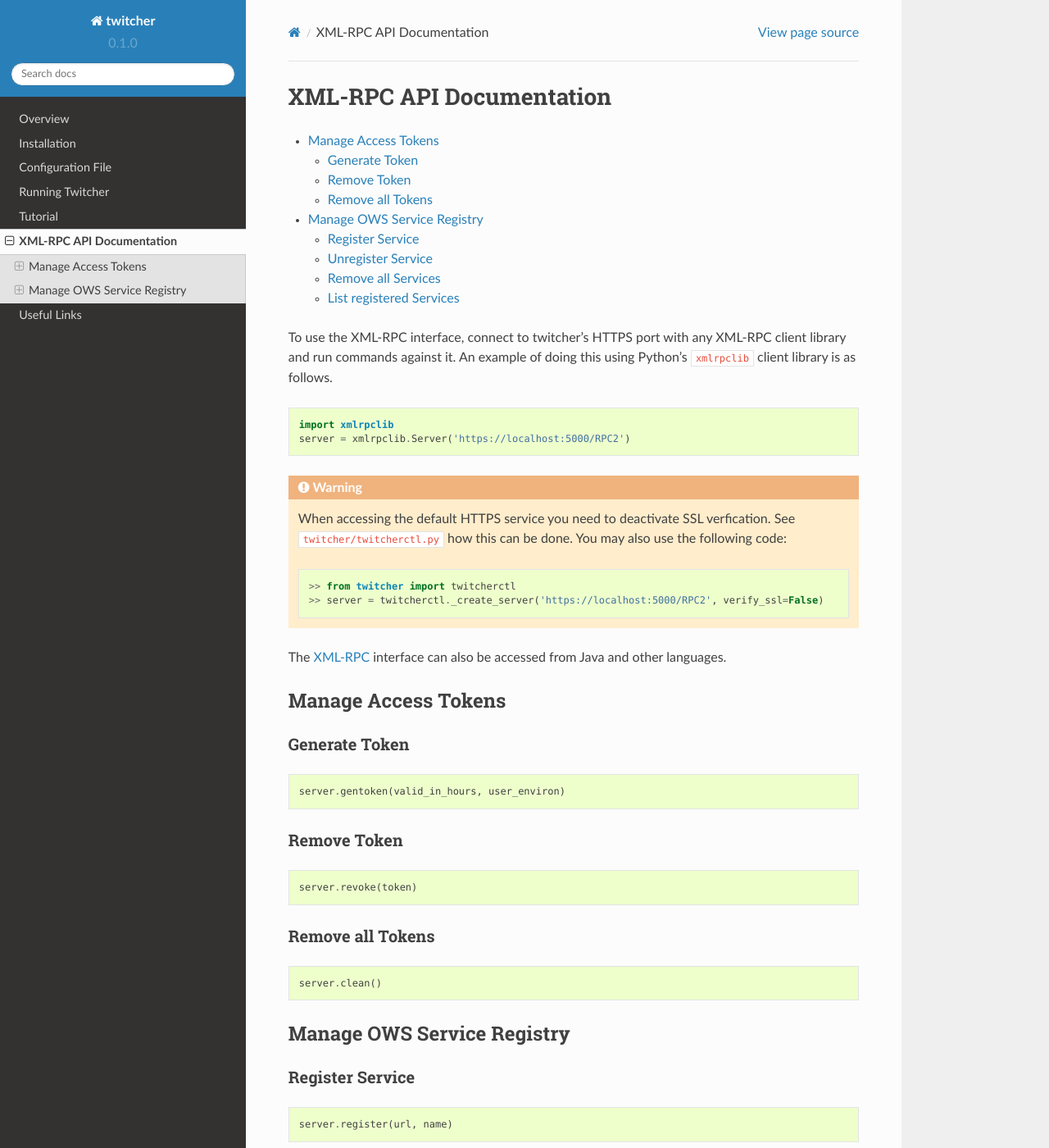
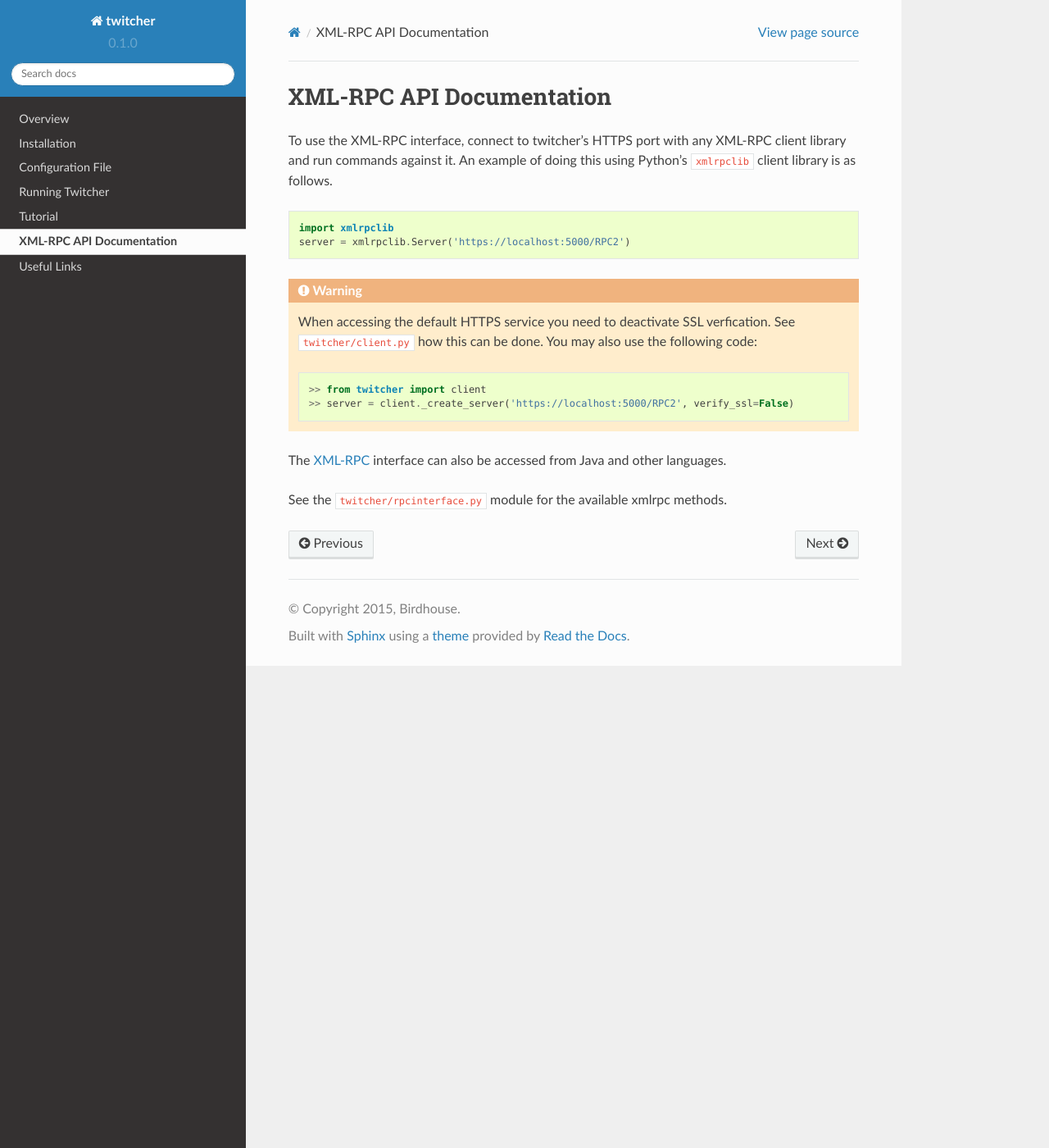
Before and after one commit to crim-ca/weaver, a Sphinx documentation site: the page built from docs/source/api.rst, in a window 1280 px wide and 1400 px high. Shown: the whole window at 82% size. Built offline with Sphinx 7.4.7 and the Read the Docs theme 2.0.0, drawn with Linux system fonts in a browser that asks for light colours; some of the changed text lies outside the part shown.

Commit message:
update api.rst

```diff
--- a/docs/source/api.rst
+++ b/docs/source/api.rst
@@ -18,68 +18,11 @@ To use the XML-RPC interface, connect to twitcher’s HTTPS port with any XML-RP
 
 .. warning::
 
-   When accessing the default HTTPS service you need to deactivate SSL verfication. See ``twitcher/twitcherctl.py`` how this can be done. You may also use the following code::
+   When accessing the default HTTPS service you need to deactivate SSL verfication. See ``twitcher/client.py`` how this can be done. You may also use the following code::
 
-   >> from twitcher import twitcherctl
-   >> server = twitcherctl._create_server('https://localhost:5000/RPC2', verify_ssl=False)
+   >> from twitcher import client
+   >> server = client._create_server('https://localhost:5000/RPC2', verify_ssl=False)
 
 The `XML-RPC <http://xmlrpc.scripting.com/>`_ interface can also be accessed from Java and other languages.
 
-
-Manage Access Tokens
-====================
-
-Generate Token
---------------
-
-.. code-block:: python
-
-    server.gentoken(valid_in_hours, user_environ)
-
-
-Remove Token
-------------
-
-.. code-block:: python
-
-    server.revoke(token)
-
-
-Remove all Tokens
------------------
-
-.. code-block:: python
-
-    server.clean()
-
-Manage OWS Service Registry
-===========================
-
-Register Service
-----------------
-
-.. code-block:: python
-
-    server.register(url, name)
-
-Unregister Service
-----------------
-
-.. code-block:: python
-
-    server.unregister(name)
-
-Remove all Services
--------------------
-
-.. code-block:: python
-
-    server.clear_services()
-
-
-List registered Services
--------------------
-
-.. code-block:: python
-
-    server.status()
+See the ``twitcher/rpcinterface.py`` module for the available xmlrpc methods.
```
